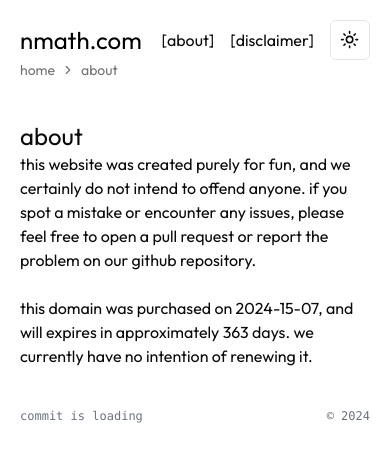
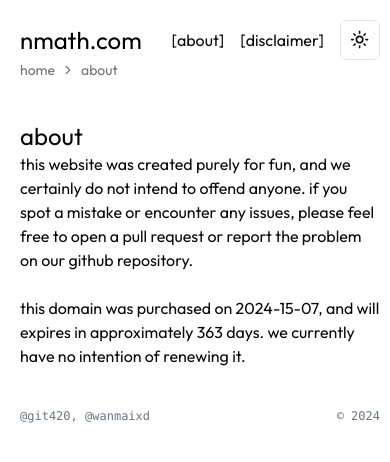
Before and after one commit to WanmaiXD/nmath, a Next.js app: page /about in a window 390 px wide. Shown: the top 462 px of the page. Built offline with nearby package versions, Linux system fonts and the light colour scheme; no server answers.

Commit message:
chore: Update page layout and footer styling

```diff
--- a/app/about/page.tsx
+++ b/app/about/page.tsx
@@ -19,7 +19,7 @@ export default function Page() {
 
   let daysUntilTarget = daysDifference;
   return (
-    <main className="py-5">
+    <main className="py-5 min-w-[400px]">
       <div className="max-w-4xl mx-auto px-5">
         <div className="mb-10">
           <MainNav />
--- a/app/layout.tsx
+++ b/app/layout.tsx
@@ -17,7 +17,7 @@ export default function RootLayout({
 }>) {
   return (
     <html lang="en">
-      <body className={outfit.className}>
+      <body className={`${outfit.className}`}>
         <ThemeProvider attribute="class" defaultTheme="system" enableSystem disableTransitionOnChange>
           {children}
         </ThemeProvider>
--- a/components/footer/gitFooter.tsx
+++ b/components/footer/gitFooter.tsx
@@ -42,7 +42,7 @@ const Footer: React.FC = () => {
 
   return (
     <footer className="mt-10 flex text-xs text-center dark:text-gray-400 text-gray-500 font-mono">
-      <div className="grow text-left">
+      <div className="hidden sm:block grow text-left pr-5">
         commit{" "}
         {latestCommit ? (
           <Link target="_blank" rel="noopener noreferrer" href={latestCommit.html_url} className="transition-colors duration-200 ease-in-out hover:text-orange-600">
@@ -52,6 +52,9 @@ const Footer: React.FC = () => {
           "is loading"
         )}
       </div>
+      <div className="block sm:hidden grow text-left pr-5">
+        @git420, @wanmaixd
+      </div>
       <div>&copy; {currentYear}</div>
     </footer>
   );
```
